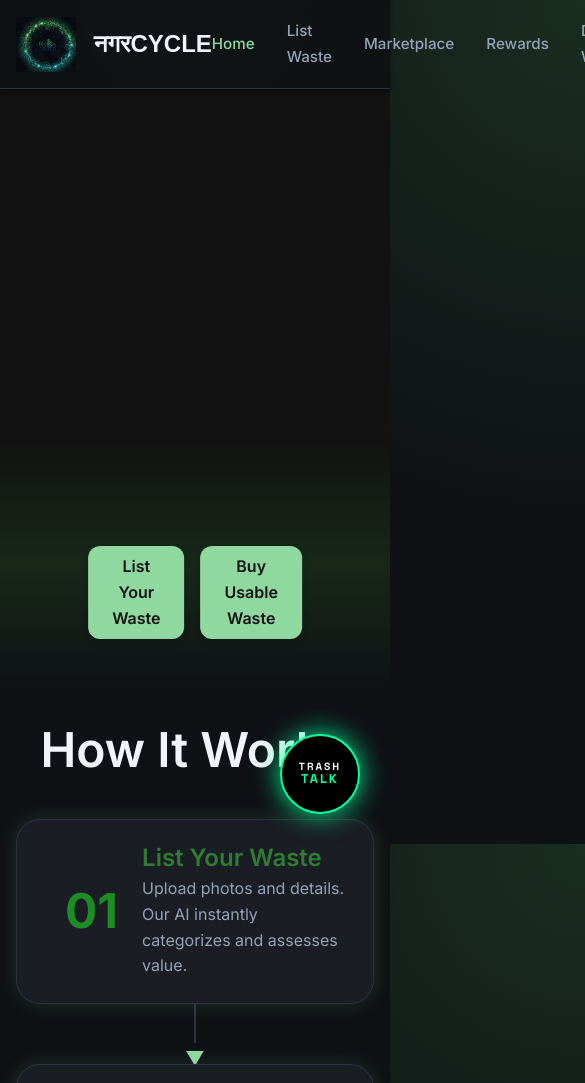
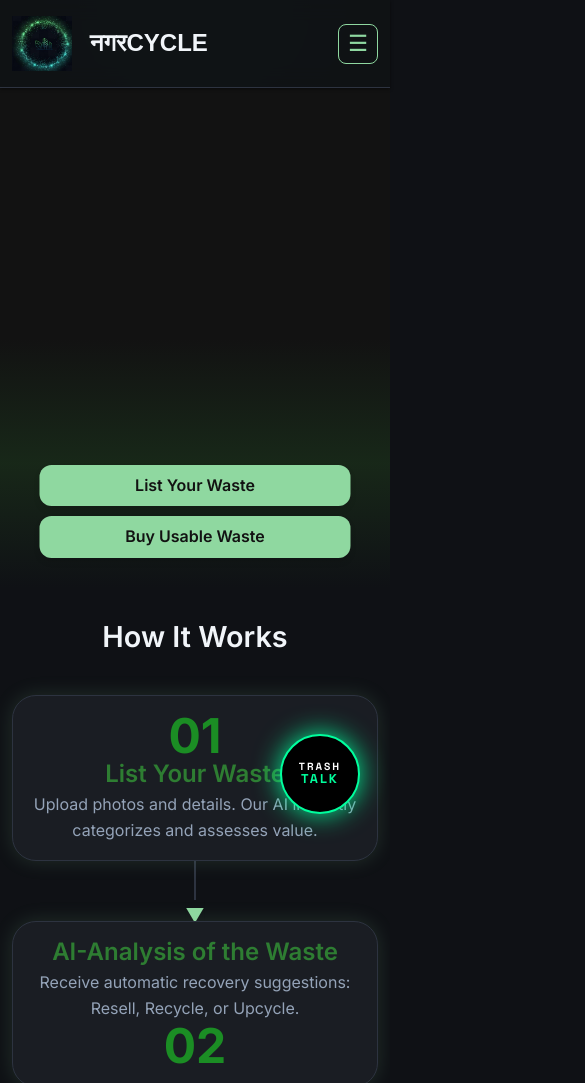
Before and after one commit to AnshDhand/NagarCycle, a website with bundled scripts: page index.html in a window 390 px wide. Shown: the top 1083 px of the page, 585 px wide, since content can reach past the window. Built offline with nearby package versions, Linux system fonts and the light colour scheme; no server answers; a script that the page names is missing.

Commit message:
Final: responsive design with inline CSS, hamburger menu, mobile nav

```diff
--- a/index.html
+++ b/index.html
@@ -6,8 +6,127 @@
     <meta name="viewport" content="width=device-width, initial-scale=1.0">
     <title>Waste-to-Resource Exchange Platform</title>
     <link href="https://fonts.googleapis.com/css2?family=Inter:wght@400;500;600;700&display=swap" rel="stylesheet">
-    <link rel="stylesheet" href="style.css">
+    <link rel="stylesheet" href="mobile.css">
     <link rel="stylesheet" href="css/trashtalk.css">
+    <style>
+        @media (max-width: 1024px) {
+            .nav-links {
+                position: fixed !important;
+                top: 0 !important;
+                left: -100% !important;
+                width: 75% !important;
+                height: 100vh !important;
+                background: #0F1115 !important;
+                flex-direction: column !important;
+                align-items: flex-start !important;
+                gap: 1.5rem !important;
+                padding: 80px 24px 24px !important;
+                z-index: 9999 !important;
+                box-shadow: 4px 0 20px rgba(0, 0, 0, 0.6) !important;
+                transition: left 0.3s ease !important;
+                display: flex !important;
+                border-right: 1px solid #2D3340 !important;
+            }
+
+            .nav-links.active {
+                left: 0 !important;
+            }
+
+            .nav-links li {
+                width: 100% !important;
+            }
+
+            .nav-links a {
+                font-size: 1.1rem !important;
+                padding: 8px 0 !important;
+                display: block !important;
+            }
+
+            .nav-toggle {
+                display: flex !important;
+                align-items: center !important;
+                justify-content: center !important;
+                background: transparent !important;
+                border: 1px solid #8FD8A0 !important;
+                color: #8FD8A0 !important;
+                font-size: 1.4rem !important;
+                width: 40px !important;
+                height: 40px !important;
+                border-radius: 8px !important;
+                cursor: pointer !important;
+                z-index: 10000 !important;
+            }
+
+            header {
+                position: sticky !important;
+                top: 0 !important;
+                z-index: 9998 !important;
+            }
+        }
+
+        @media (max-width: 480px) {
+            h1 {
+                font-size: 1.8rem !important;
+            }
+
+            h2 {
+                font-size: 1.4rem !important;
+            }
+
+            .section-title {
+                font-size: 1.8rem !important;
+            }
+
+            .hero {
+                height: auto !important;
+                min-height: 400px !important;
+            }
+
+            .hero-buttons-container {
+                flex-direction: column !important;
+                width: 90% !important;
+                gap: 10px !important;
+                bottom: 20px !important;
+            }
+
+            .hero-buttons-container .btn {
+                width: 100% !important;
+                text-align: center !important;
+            }
+
+            .grid-2 {
+                grid-template-columns: 1fr !important;
+            }
+
+            .visual-grid {
+                grid-template-columns: 1fr !important;
+            }
+
+            .ladder-step,
+            .ladder-step.right-step {
+                flex-direction: column !important;
+                text-align: center !important;
+            }
+        }
+
+        @media (max-width: 768px) {
+            .container {
+                padding: 0 12px !important;
+            }
+
+            .map-container {
+                height: 300px !important;
+            }
+
+            .marketplace-layout {
+                grid-template-columns: 1fr !important;
+            }
+
+            .listing-grid {
+                grid-template-columns: 1fr !important;
+            }
+        }
+    </style>
 </head>
 
 <body>
@@ -21,6 +140,7 @@
                     <span style="font-size: 1.5rem; font-weight: bold; color: var(--text-color);">नगर<span
                             style="font-family: sans-serif;">CYCLE</span></span>
                 </a>
+                <button class="nav-toggle" aria-label="Toggle Navigation">&#9776;</button>
                 <ul class="nav-links">
                     <li><a href="index.html" class="active">Home</a></li>
                     <li><a href="listing.html">List Waste</a></li>
```
